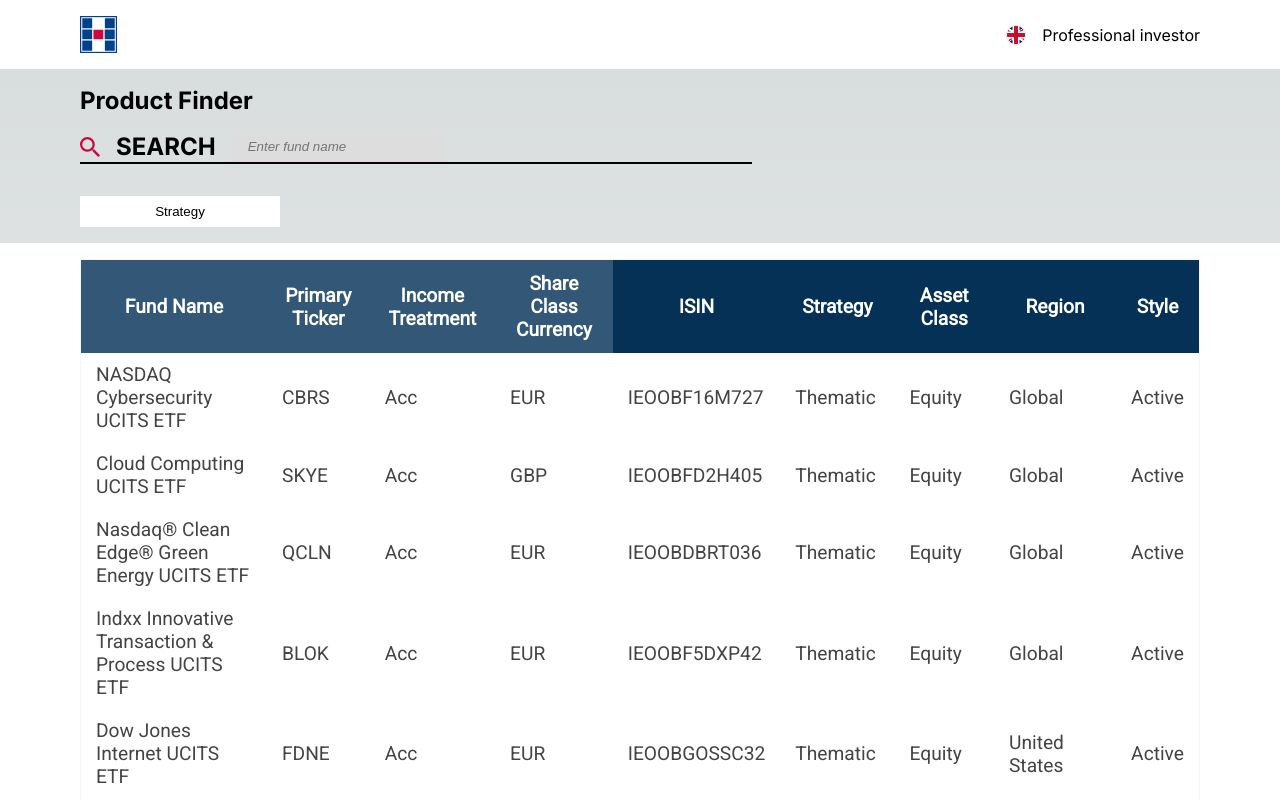
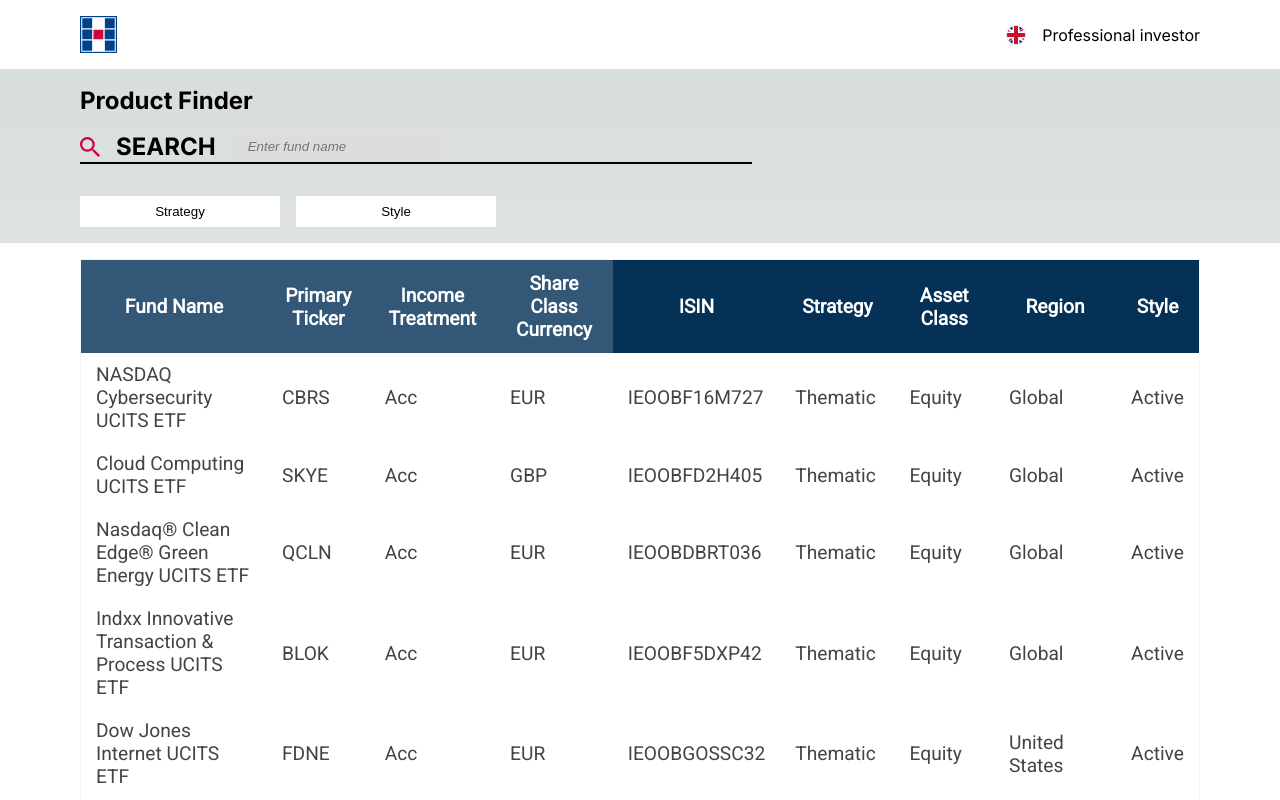
Before and after one commit to Majestom/huguenots, a Next.js app: page / in a window 1280 px wide. Shown: the top 800 px of the page. Built offline with nearby package versions, Linux system fonts and the light colour scheme.

Commit message:
Add filtering based on dropdowns.

```diff
--- a/src/app/Dropdown.module.css
+++ b/src/app/Dropdown.module.css
@@ -12,6 +12,7 @@
   background-color: #ffff;
   color: black;
   min-width: 200px;
+  cursor: pointer;
 }
 
 .dropdownAndButton {
--- a/src/app/Dropdown.tsx
+++ b/src/app/Dropdown.tsx
@@ -13,8 +13,6 @@
   filterName: string;
 }) {
   const [open, setOpen] = useState(false);
-  // const [selectedOptions, setSelectedOptions] =
-  //   useState<string[]>(options);
 
   return (
     <>
--- a/src/app/Table.tsx
+++ b/src/app/Table.tsx
@@ -1,7 +1,27 @@
-import { TableData } from "./types";
+import { TableProps } from "./types";
 import styles from "./Table.module.css";
 
-export function Table({ data }: { data: TableData }) {
+export function Table({ data, filter }: TableProps) {
+  const filteredData = data.rows.filter((row) => {
+    const relevantCells = row.filter(
+      ({ columnKey, value }) => {
+        const columnLabel =
+          data.headers.find(
+            (header) => header.key === columnKey
+          )?.name || "";
+
+        return filter[columnLabel]?.includes(value);
+      }
+    );
+    if (
+      relevantCells.length === Object.keys(filter).length
+    ) {
+      return true;
+    } else {
+      return false;
+    }
+  });
+
   return (
     <table className={styles.table}>
       <thead>
@@ -21,7 +41,8 @@
         </tr>
       </thead>
       <tbody>
-        {data.rows.map((row) => (
+        {filteredData.map((row) => {
+          return (
             <tr key={row[0].value}>
               {row.map(({ columnKey, value }) => {
                 return (
@@ -34,7 +55,8 @@
                 );
               })}
             </tr>
-        ))}
+          );
+        })}
       </tbody>
     </table>
   );
--- a/src/app/page.module.css
+++ b/src/app/page.module.css
@@ -40,8 +40,9 @@
 
 .filterContainer {
   display: flex;
-  justify-content: space-between;
+  justify-content: flex-start;
   align-items: center;
+  gap: 1rem;
   width: 100%;
 }
 
--- a/src/app/page.tsx
+++ b/src/app/page.tsx
@@ -14,16 +14,22 @@
 const strategyOptions = [
   "Thematic",
   "Factors",
-  "Equity Income",
+  "Fixed Income",
   "Capital Strength",
   "Currency Hedge",
   "ESG",
 ];
 
+const styleOptions = ["Active", "Index"];
+
+const filters = {
+  Strategy: strategyOptions,
+  Style: styleOptions,
+};
+
 export default function Home() {
   const [searchTerm, setSearchTerm] = useState("");
-  const [initialFilterState, setInitialFilterState] =
-    useState(strategyOptions);
+  const [filter, setFilter] = useState(filters);
 
   return (
     <main className={styles.main}>
@@ -70,15 +76,25 @@
       >
         <Dropdown
           filterName={"Strategy"}
-          selectedOptions={initialFilterState}
-          setSelectedOptions={setInitialFilterState}
+          selectedOptions={filter["Strategy"]}
+          setSelectedOptions={(options: string[]) =>
+            setFilter({ ...filter, Strategy: options })
+          }
           options={strategyOptions}
+        />
+        <Dropdown
+          filterName={"Style"}
+          selectedOptions={filter["Style"]}
+          setSelectedOptions={(options: string[]) =>
+            setFilter({ ...filter, Style: options })
+          }
+          options={styleOptions}
         />
       </section>
       <section
         className={`${styles.tableContainer} ${styles.padding}`}
       >
-        <Table data={tableData} />
+        <Table data={tableData} filter={filter} />
       </section>
     </main>
   );
--- a/src/app/types.ts
+++ b/src/app/types.ts
@@ -13,3 +13,8 @@
   headers: Column[];
   rows: Cell[][];
 };
+
+export type TableProps = {
+  data: TableData;
+  filter: Record<string, string[]>;
+};
```
Lines whose indentation alone changed are shown as unchanged.
